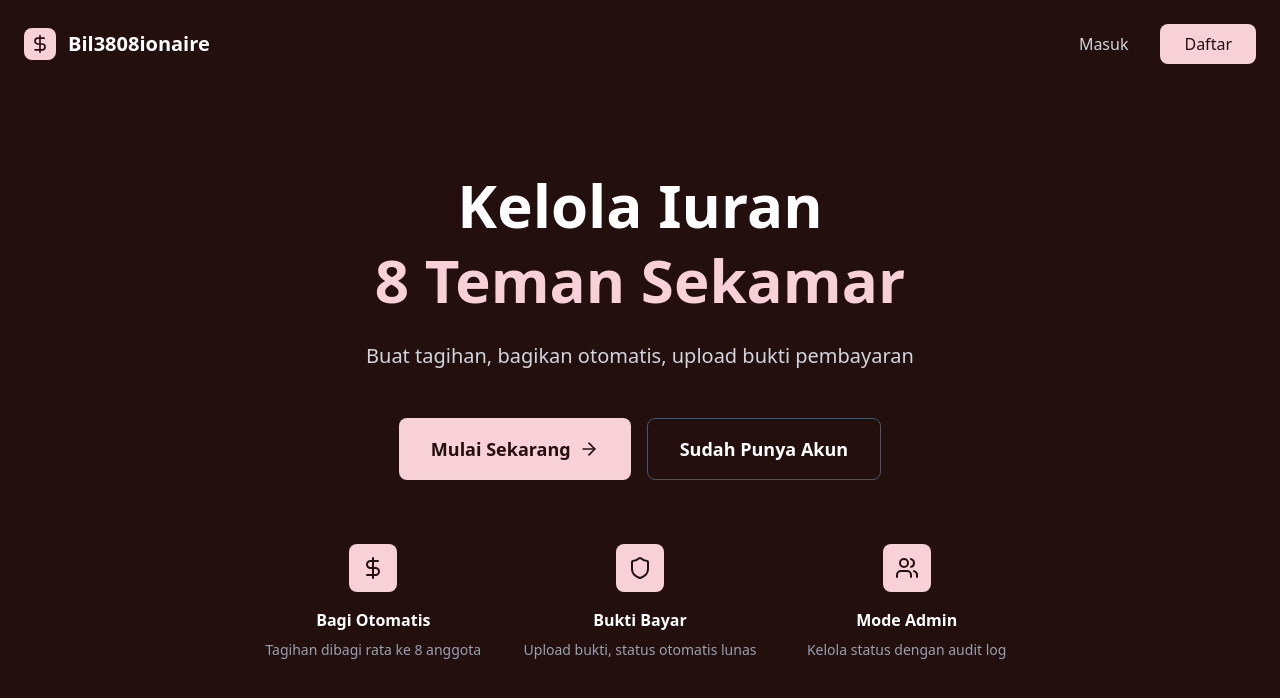
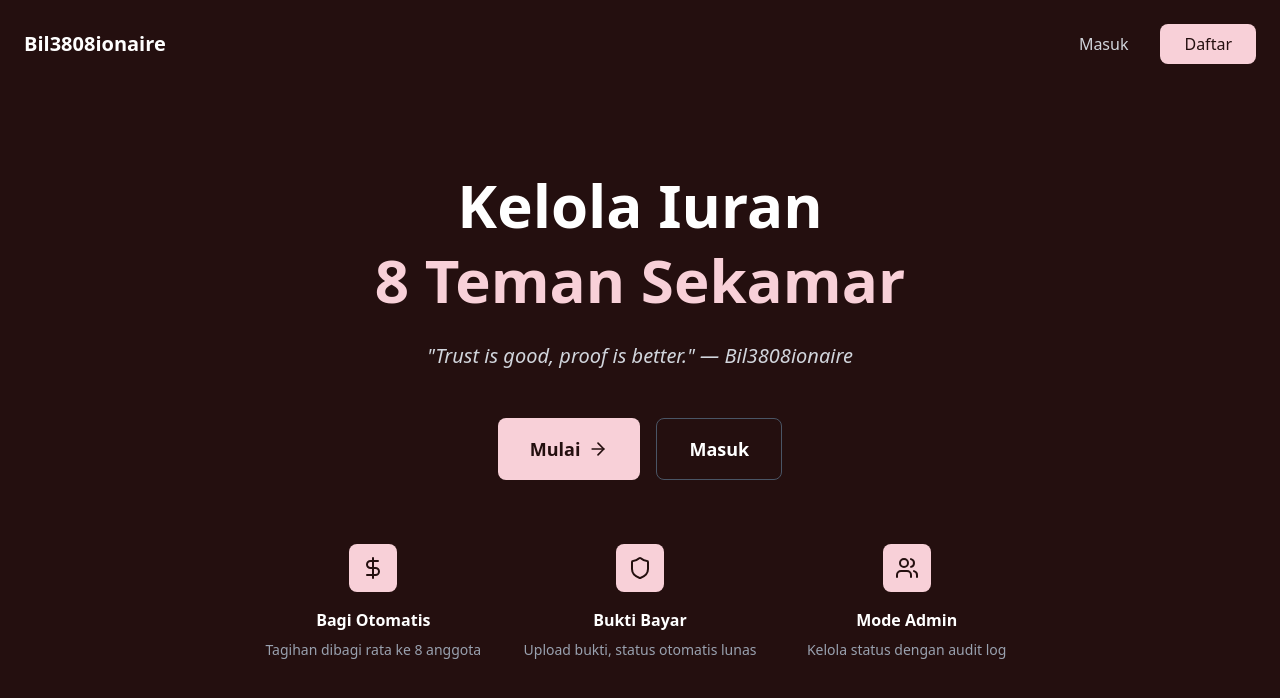
Before and after one commit to CZY774/bil3808ionare, a SvelteKit app: page / in a window 1280 px wide. Shown: the top 698 px of the page. Built offline with nearby package versions, Linux system fonts and the light colour scheme; no server answers.

Commit message:
refactor: Revises landing page content and branding
Removes the financial icon from the header for a cleaner aesthetic.
Updates the main tagline with a more impactful quote.
Shortens call-to-action button texts for improved conciseness.

```diff
--- a/src/routes/+page.svelte
+++ b/src/routes/+page.svelte
@@ -19,9 +19,6 @@
 	<!-- Header -->
 	<header class="flex items-center justify-between p-6">
 		<div class="flex items-center gap-3">
-			<div class="w-8 h-8 bg-[#f8d0d8] rounded-lg flex items-center justify-center">
-				<DollarSign class="w-5 h-5 text-[#240f0f]" />
-			</div>
 			<span class="text-xl font-semibold">Bil3808ionaire</span>
 		</div>
 		<div class="flex gap-4">
@@ -48,8 +45,8 @@
 				<span class="text-[#f8d0d8]">8 Teman Sekamar</span>
 			</h1>
 
-			<p class="text-xl text-gray-300 mb-12 max-w-2xl mx-auto">
-				Buat tagihan, bagikan otomatis, upload bukti pembayaran
+			<p class="text-xl text-gray-300 mb-12 max-w-2xl mx-auto italic">
+				"Trust is good, proof is better." — Bil3808ionaire
 			</p>
 
 			<div class="flex flex-col sm:flex-row gap-4 justify-center mb-16">
@@ -57,14 +54,14 @@
 					on:click={() => goto('/register')}
 					class="px-8 py-4 bg-[#f8d0d8] text-[#240f0f] rounded-lg font-semibold text-lg hover:bg-white transition-colors flex items-center justify-center gap-2"
 				>
-					Mulai Sekarang
+					Mulai
 					<ArrowRight class="w-5 h-5" />
 				</button>
 				<button
 					on:click={() => goto('/login')}
 					class="px-8 py-4 border border-gray-600 rounded-lg font-semibold text-lg hover:border-gray-400 transition-colors"
 				>
-					Sudah Punya Akun
+					Masuk
 				</button>
 			</div>
 
```
